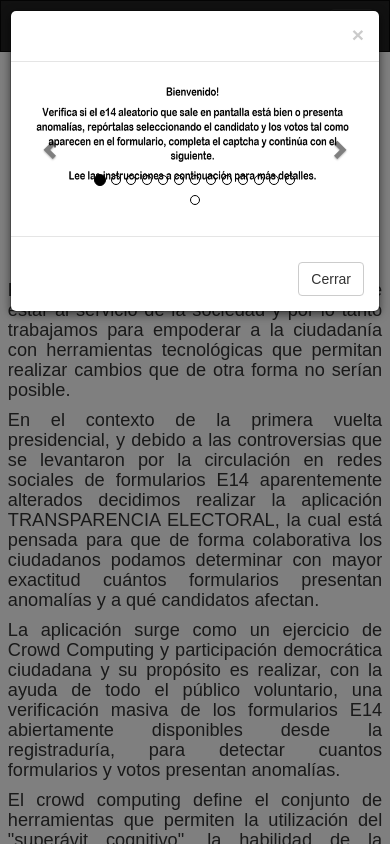
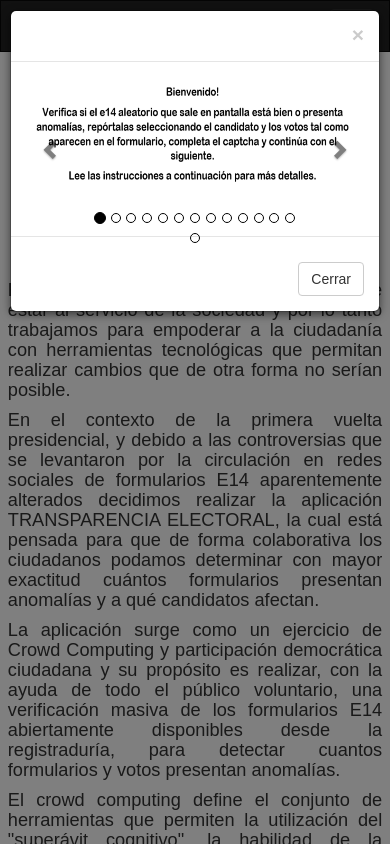
Before and after one commit to JimmyGuarin/verificacion_e14, a React (Create React App) app in the folder ui/: page /quienesomos in a window 390 px wide. Shown: the top 844 px of the page. Built offline with nearby package versions, Linux system fonts and the light colour scheme; no server answers; sample sign-in values are in the browser's storage.

Commit message:
indicador carrusel

```diff
--- a/ui/src/App.css
+++ b/ui/src/App.css
@@ -112,6 +112,10 @@ iframe {
     margin-left: 3px;
   }
 
+  .carousel-indicators {
+    bottom: -38px;
+  }
+
   .e14-info-body {
     margin-left: 2px;
     margin-right: 2px;
--- a/ui/src/ui-components/ModalAyuda.jsx
+++ b/ui/src/ui-components/ModalAyuda.jsx
@@ -69,7 +69,7 @@ export default class ModalAyuda extends Component {
             bsSize="large"
             aria-labelledby="contained-modal-title-lg">
             <Modal.Header closeButton>
-              <Modal.Title id="contained-modal-title-lg"><h3 align="center"></h3></Modal.Title>
+              <Modal.Title id="contained-modal-title-lg"><h3 align="center">{""}</h3></Modal.Title>
             </Modal.Header>
             <Modal.Body>
             <div>
```
